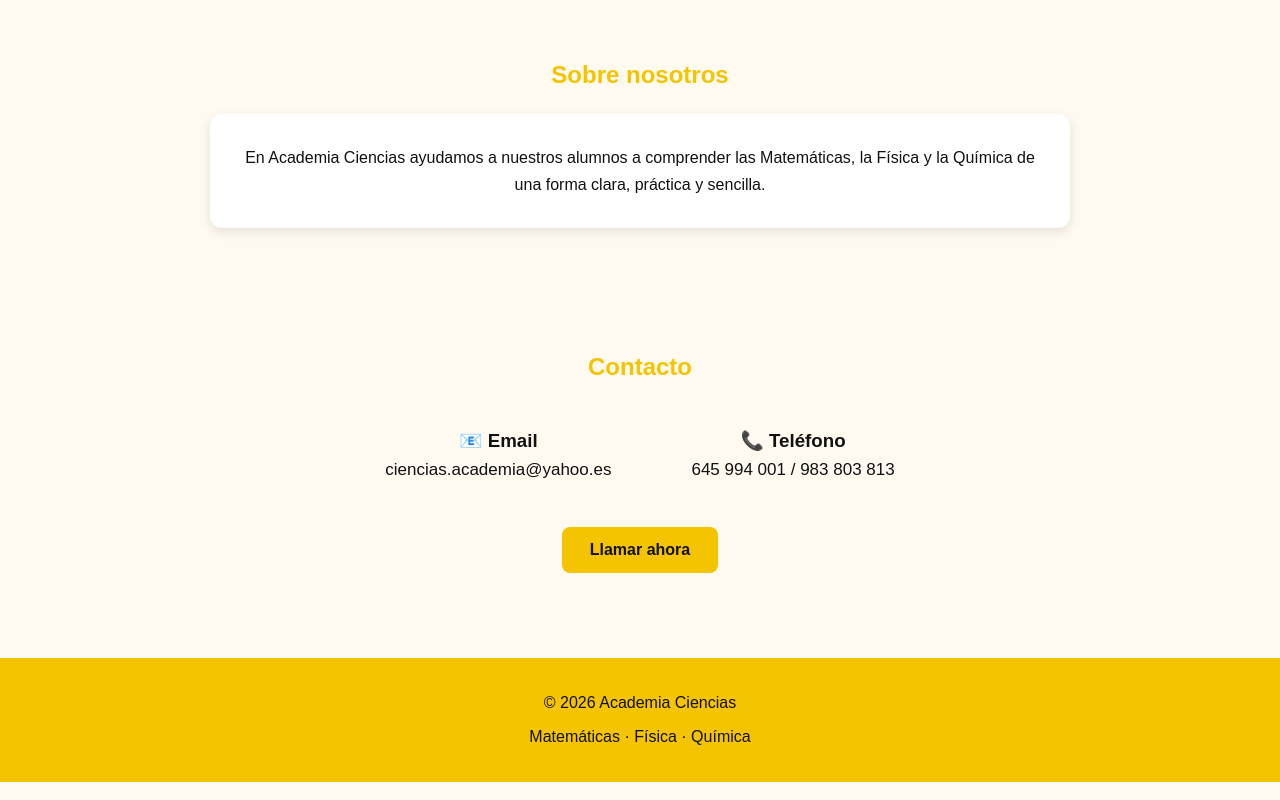
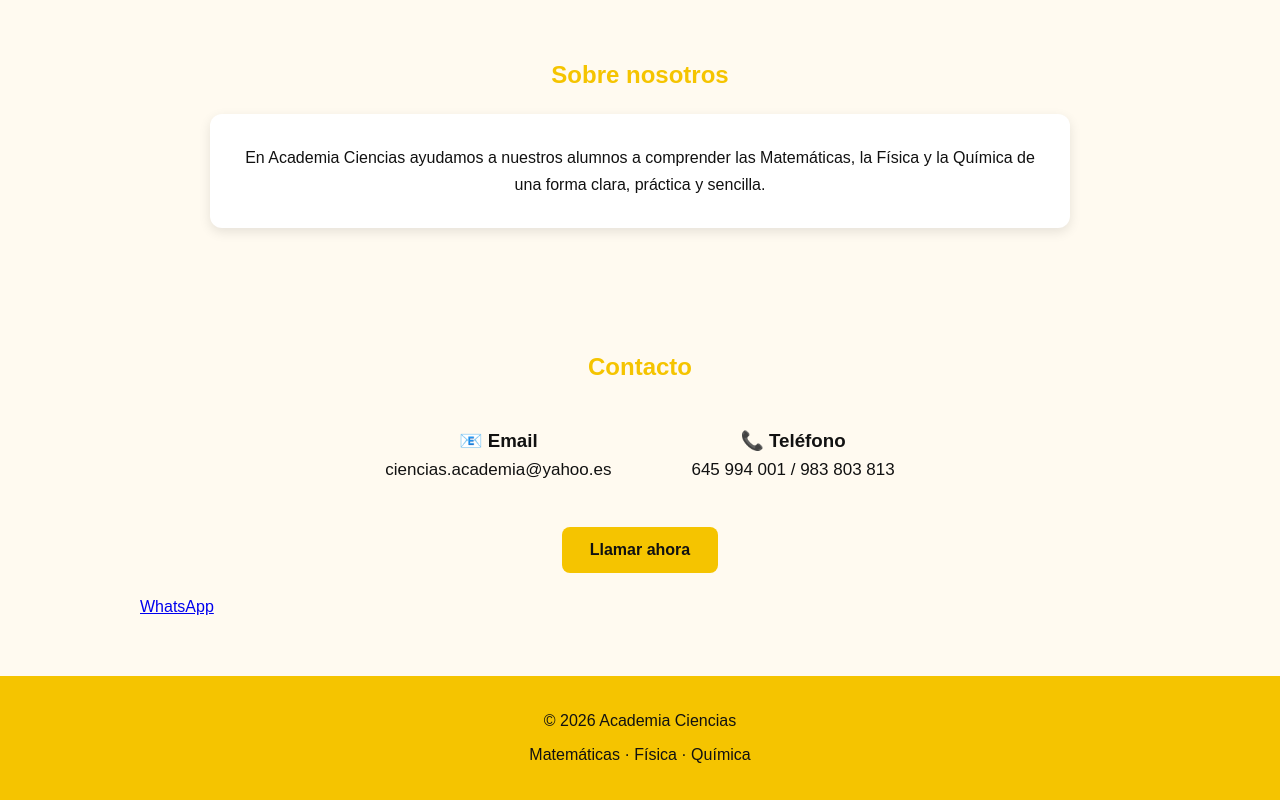
Before and after one commit to academiaciencias/matematicasfyq, a plain HTML site: page index.html in a window 1280 px wide. Shown: the part 1454-2254 px from the top of the page. Drawn offline with Linux system fonts and the light colour scheme.

Commit message:
Update index.html

```diff
--- a/index.html
+++ b/index.html
@@ -121,6 +121,9 @@
     <a href="tel:645 99 40 01" class="boton-contacto">
         Llamar ahora
     </a>
+    <a href="https://wa.me/645 994 001 class="boton-whatsapp">
+    WhatsApp
+</a>
 
 </section>
 <footer>
```
